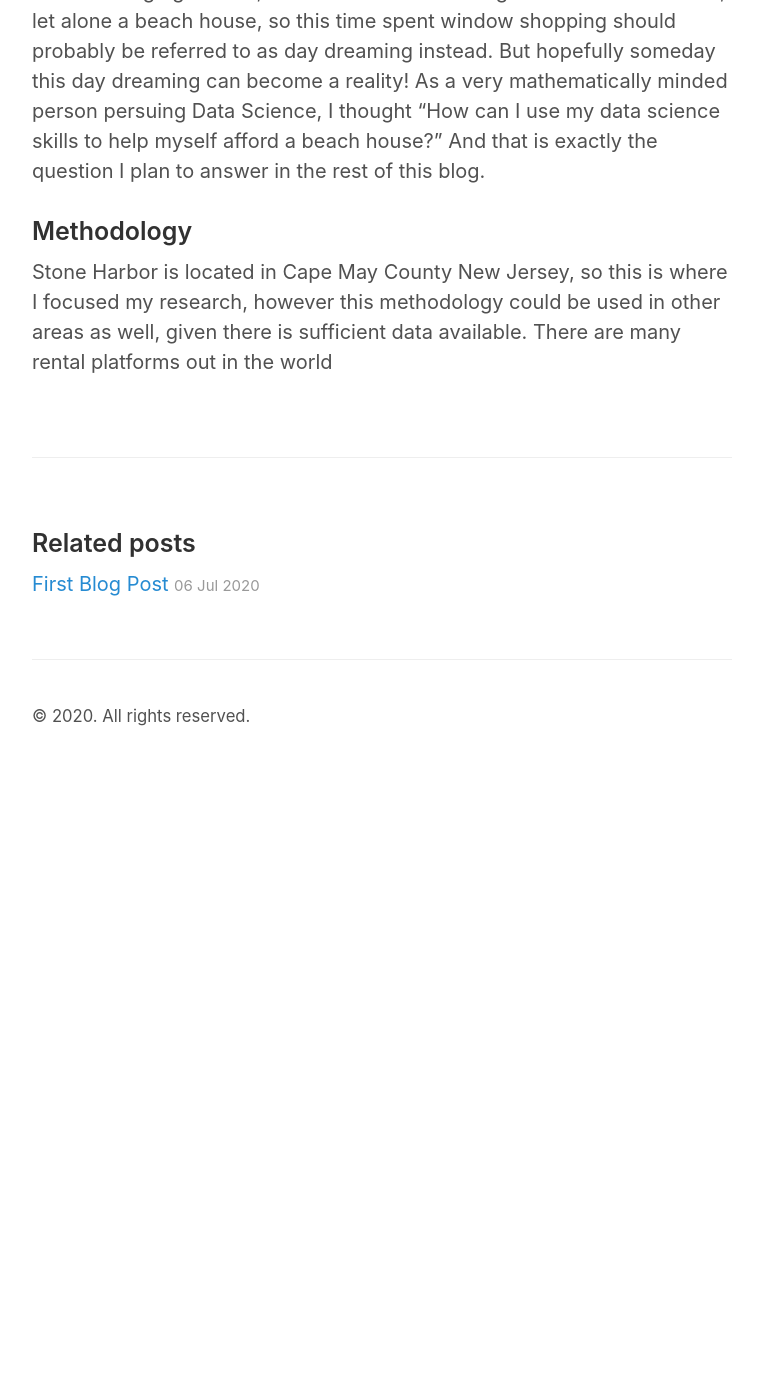
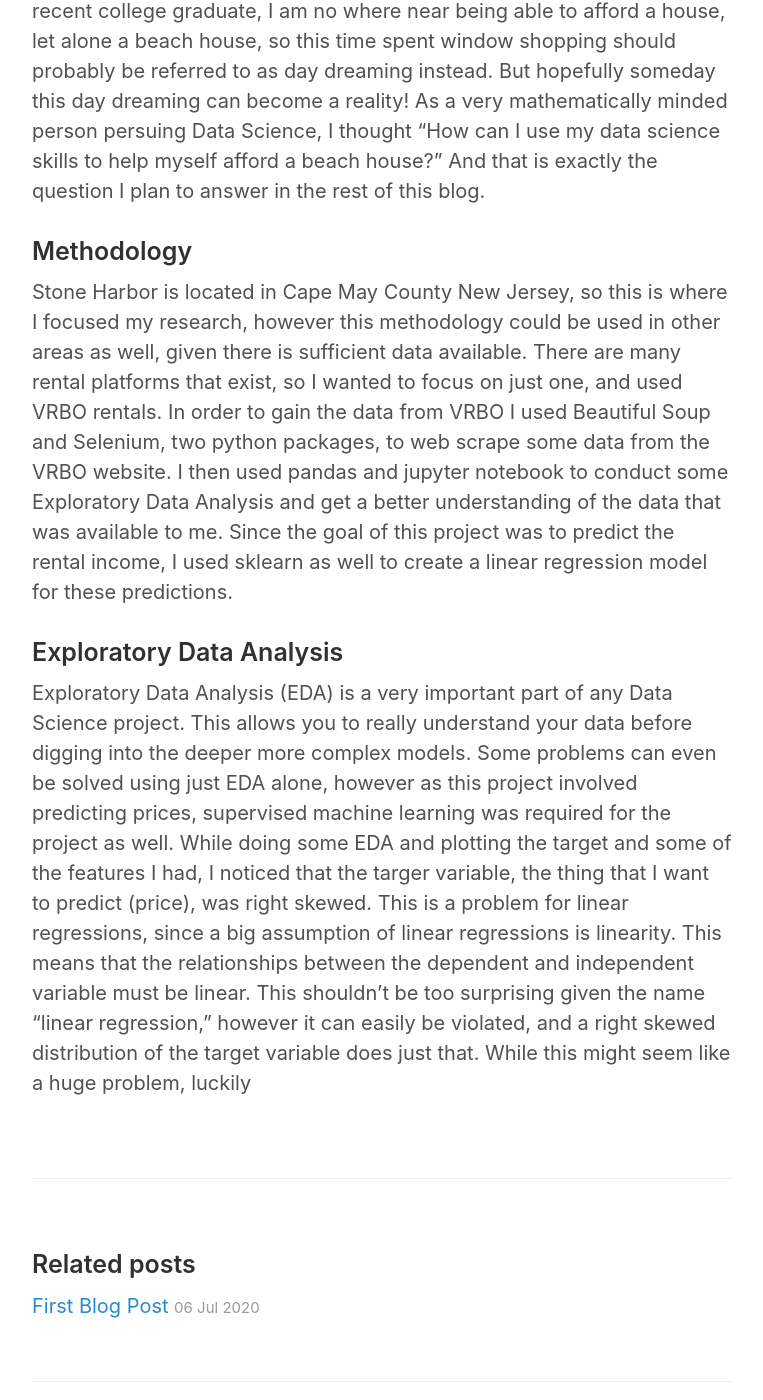
Before and after one commit to lucy-allen/lucy-allen.github.io, a Jekyll site: the page built from _posts/2020-09-03-Predicting-Jersey-Shore-Rental-Income.md, in a window 1280 px wide and 1400 px high, scrolled down 538 px. Shown: the whole window, without its empty margins (258-1021 px from the left). Built offline with Jekyll 4.4.1, drawn with Linux system fonts in a browser that asks for light colours; before the commit the page ends 1308 px from its top, so only the background shows below that.

Commit message:
more blog 2

```diff
--- a/_posts/2020-09-03-Predicting-Jersey-Shore-Rental-Income.md
+++ b/_posts/2020-09-03-Predicting-Jersey-Shore-Rental-Income.md
@@ -3,12 +3,16 @@ layout: post
 title: Predicting Jersey Shore Rental Income
 ---
 
+![](images/stone_harbor_front.jpg)
+
 ### Motivation
 
 One of my absolute favorite places to be is at the beach!  During the summer I spend most of my weekends there and some full weeks. My happy place is and always has been Stone Harbor, a beach town on the Jersey Shore.  There are always houses on the market in Stone Harbor as there are elsewhere, and I really enjoy window shopping for houses.  As a recent college graduate, I am no where near being able to afford a house, let alone a beach house, so this time spent window shopping should probably be referred to as day dreaming instead.  But hopefully someday this day dreaming can become a reality!  As a very mathematically minded person persuing Data Science, I thought "How can I use my data science skills to help myself afford a beach house?" And that is exactly the question I plan to answer in the rest of this blog.
 
-
-
 ### Methodology
 
-Stone Harbor is located in Cape May County New Jersey, so this is where I focused my research, however this methodology could be used in other areas as well, given there is sufficient data available.  There are many rental platforms out in the world
+Stone Harbor is located in Cape May County New Jersey, so this is where I focused my research, however this methodology could be used in other areas as well, given there is sufficient data available.  There are many rental platforms that exist, so I wanted to focus on just one, and used VRBO rentals.  In order to gain the data from VRBO I used Beautiful Soup and Selenium, two python packages, to web scrape some data from the VRBO website.  I then used pandas and jupyter notebook to conduct some Exploratory Data Analysis and get a better understanding of the data that was available to me.  Since the goal of this project was to predict the rental income, I used sklearn as well to create a linear regression model for these predictions.
+
+### Exploratory Data Analysis
+
+Exploratory Data Analysis (EDA) is a very important part of any Data Science project.  This allows you to really understand your data before digging into the deeper more complex models.  Some problems can even be solved using just EDA alone, however as this project involved predicting prices, supervised machine learning was required for the project as well.  While doing some EDA and plotting the target and some of the features I had, I noticed that the targer variable, the thing that I want to predict (price), was right skewed.  This is a problem for linear regressions, since a big assumption of linear regressions is linearity.  This means that the relationships between the dependent and independent variable must be linear.  This shouldn't be too surprising given the name "linear regression," however it can easily be violated, and a right skewed distribution of the target variable does just that.  While this might seem like a huge problem, luckily
```
Also changed, not shown: images/stone_harbor_front.jpg (added).
